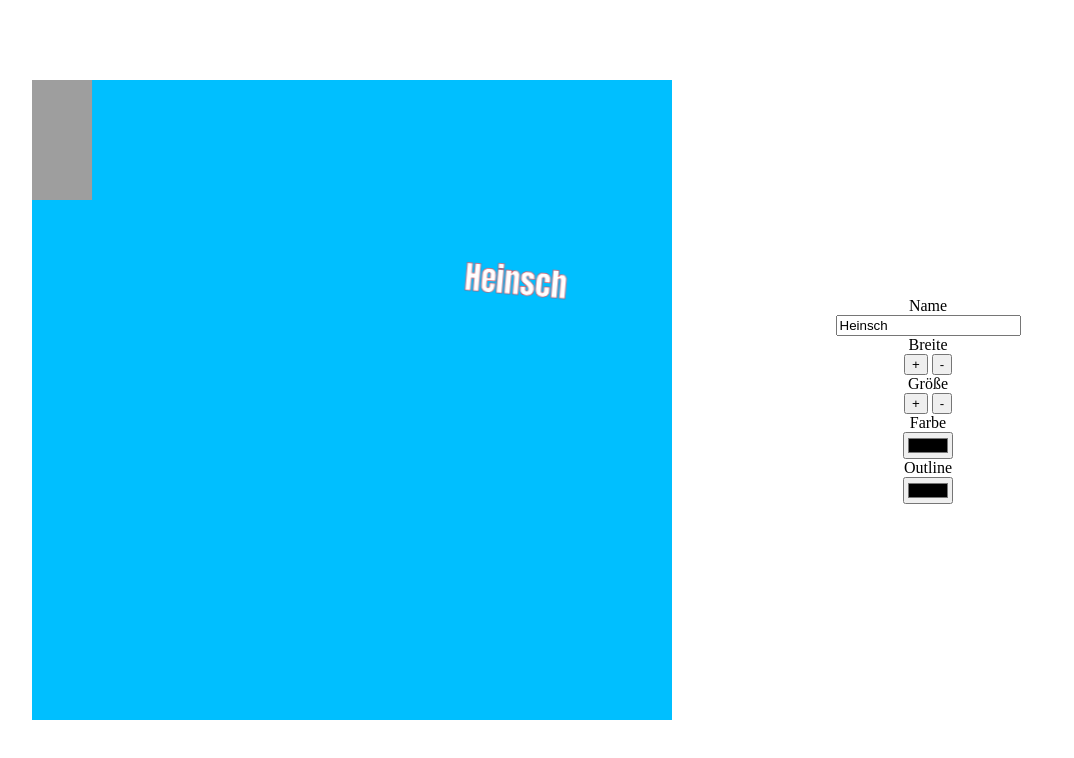
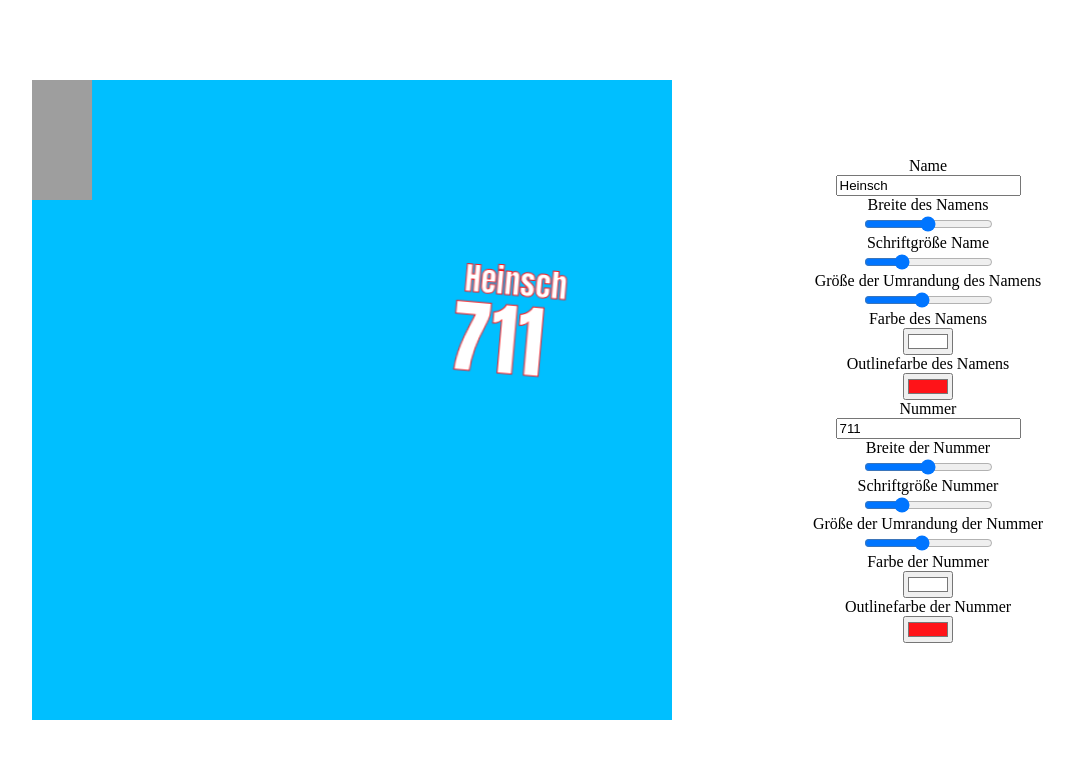
Before and after one commit to JS50/JS50.github.io, a plain HTML site: page index.html in a window 1280 px wide. Shown: the whole page, without its empty margins (32-1106 px from the left). Drawn offline with Linux system fonts and the light colour scheme.

Commit message:
- exchanged buttons with range sliders - added jersey number + controls

```diff
--- a/frills.js
+++ b/frills.js
@@ -14,7 +14,7 @@ const initialize = () => {
     window.jerseyName = new fabric.Text("Heinsch", {
         fill: '#ffffff',
         stroke: '#ff1318',
-        strokeWidth: .5,
+        strokeWidth: 1,
         fontSize: 32,
         angle: 5,
         fontFamily: 'Impact'
@@ -22,10 +22,23 @@ const initialize = () => {
 
     jerseyName.customCenter = {x: 486, y: 200};
 
+    window.jerseyNumber = new fabric.Text("711", {
+        fill: '#ffffff',
+        stroke: '#ff1318',
+        strokeWidth: 1,
+        fontSize: 80,
+        angle: 5,
+        fontFamily: 'Impact'
+    });
+
+    jerseyNumber.customCenter = {x: 480, y: 263};
+
     positionElement(jerseyName);
+    positionElement(jerseyNumber);
 
     canvas.setZoom(1);
     canvas.add(jerseyName);
+    canvas.add(jerseyNumber);
 
     canvas.on('mouse:down', function(options) {
         console.log(options.e.clientX, options.e.clientY);
@@ -38,14 +51,18 @@ const initialize = () => {
     }
 
     document.getElementById('lastName').addEventListener('input', e => changeText(e, jerseyName));
-    document.getElementById('widenName').addEventListener('click', () => changeWidth(.1, jerseyName));
-    document.getElementById('narrowName').addEventListener('click', () => changeWidth(-.1, jerseyName));
+    document.getElementById('changeNameWidth').addEventListener('input', (e) => changeWidth(e.target.value, jerseyName));
+    document.getElementById('changeNameSize').addEventListener('input', (e) => changeFontSize(e.target.value, jerseyName));
+    document.getElementById('changeNameStrokeWidth').addEventListener('input', (e) => changeStroke1Width(e.target.value, jerseyName));
+    document.getElementById('nameFill').addEventListener('input', (e) => changeFill(e, jerseyName));
+    document.getElementById('nameStrokeFill').addEventListener('input', (e) => changeStroke1Color(e, jerseyName));
 
-    document.getElementById('fontSizeUp').addEventListener('click', () => changeFontSize(2, jerseyName));
-    document.getElementById('fontSizeDown').addEventListener('click', () => changeFontSize(-2, jerseyName));
-
-    document.getElementById('nameFill').addEventListener('change', (e) => changeFill(e, jerseyName));
-    document.getElementById('strokeFill').addEventListener('change', (e) => changeStroke(e, jerseyName));
+    document.getElementById('number').addEventListener('input', e => changeText(e, jerseyNumber));
+    document.getElementById('changeNumberWidth').addEventListener('input', (e) => changeWidth(e.target.value, jerseyNumber));
+    document.getElementById('changeNumberSize').addEventListener('input', (e) => changeFontSize(e.target.value, jerseyNumber));
+    document.getElementById('changeNumberStrokeWidth').addEventListener('input', (e) => changeStroke1Width(e.target.value, jerseyNumber));
+    document.getElementById('numberFill').addEventListener('input', (e) => changeFill(e, jerseyNumber));
+    document.getElementById('numberStrokeFill').addEventListener('input', (e) => changeStroke1Color(e, jerseyNumber));
 
 };
 
@@ -83,12 +100,12 @@ const changeText = (e, element) => {
 }
 
 const changeWidth = (val, element) => {
-    element.setScaleX(jerseyName.scaleX + val);
+    element.setScaleX(val);
     positionElement(element);
 }
 
 const changeFontSize = (val, element) => {
-    element.setFontSize(jerseyName.fontSize + val);
+    element.setFontSize(val);
     positionElement(element);
 }
 
@@ -97,8 +114,14 @@ const changeFill = (e, element) => {
     positionElement(element);
 }
 
-const changeStroke = (e, element) => {
+const changeStroke1Color = (e, element) => {
     element.setStroke(e.target.value);
+    positionElement(element);
+}
+
+const changeStroke1Width = (val, element) => {
+    console.log(val);
+    element.setStrokeWidth(val);
     positionElement(element);
 }
 
--- a/index.html
+++ b/index.html
@@ -14,23 +14,38 @@
     <div class="options">
         <label for="lastName">Name</label>
         <input name="lastName" id="lastName" type="text" value="Heinsch">
-        <label>Breite</label>
-        <div class="row">
-            <button id="widenName">+</button>
-            <button id="narrowName">-</button>
-        </div>
+        <label for="changeNameWidth">Breite des Namens</label>
+        <input type="range" id="changeNameWidth" min="0" max="2" value="1" step=".1">
 
-        <label>Größe</label>
-        <div class="row">
-            <button id="fontSizeUp">+</button>
-            <button id="fontSizeDown">-</button>
-        </div>
+        <label for="changeNameSize">Schriftgröße Name</label>
+        <input type="range" id="changeNameSize" min="20" max="64" value="32" step="2">
 
-        <label for="nameFill">Farbe</label>
-        <input type="color" id="nameFill">
+        <label for="changeNameStrokeWidth">Größe der Umrandung des Namens</label>
+        <input type="range" id="changeNameStrokeWidth" min="0" max="2" value=".9" step=".1">
 
-        <label for="strokeFill">Outline</label>
-        <input type="color" id="strokeFill">
+        <label for="nameFill">Farbe des Namens</label>
+        <input type="color" id="nameFill" value="#ffffff">
+
+        <label for="nameStrokeFill">Outlinefarbe des Namens</label>
+        <input type="color" id="nameStrokeFill" value="#ff1318">
+
+        <label for="number">Nummer</label>
+        <input name="lastName" id="number" type="text" value="711">
+
+        <label for="changeNumberWidth">Breite der Nummer</label>
+        <input type="range" id="changeNumberWidth" min="0" max="2" value="1" step=".1">
+
+        <label for="changeNumberSize">Schriftgröße Nummer</label>
+        <input type="range" id="changeNumberSize" min="20" max="64" value="32" step="2">
+
+        <label for="changeNumberStrokeWidth">Größe der Umrandung der Nummer</label>
+        <input type="range" id="changeNumberStrokeWidth" min="0" max="2" value=".9" step=".1">
+
+        <label for="numberFill">Farbe der Nummer</label>
+        <input type="color" id="numberFill" value="#ffffff">
+
+        <label for="numberStrokeFill">Outlinefarbe der Nummer</label>
+        <input type="color" id="numberStrokeFill" value="#ff1318">
     </div>
     <script src="frills.js"></script>
 </body>
```
